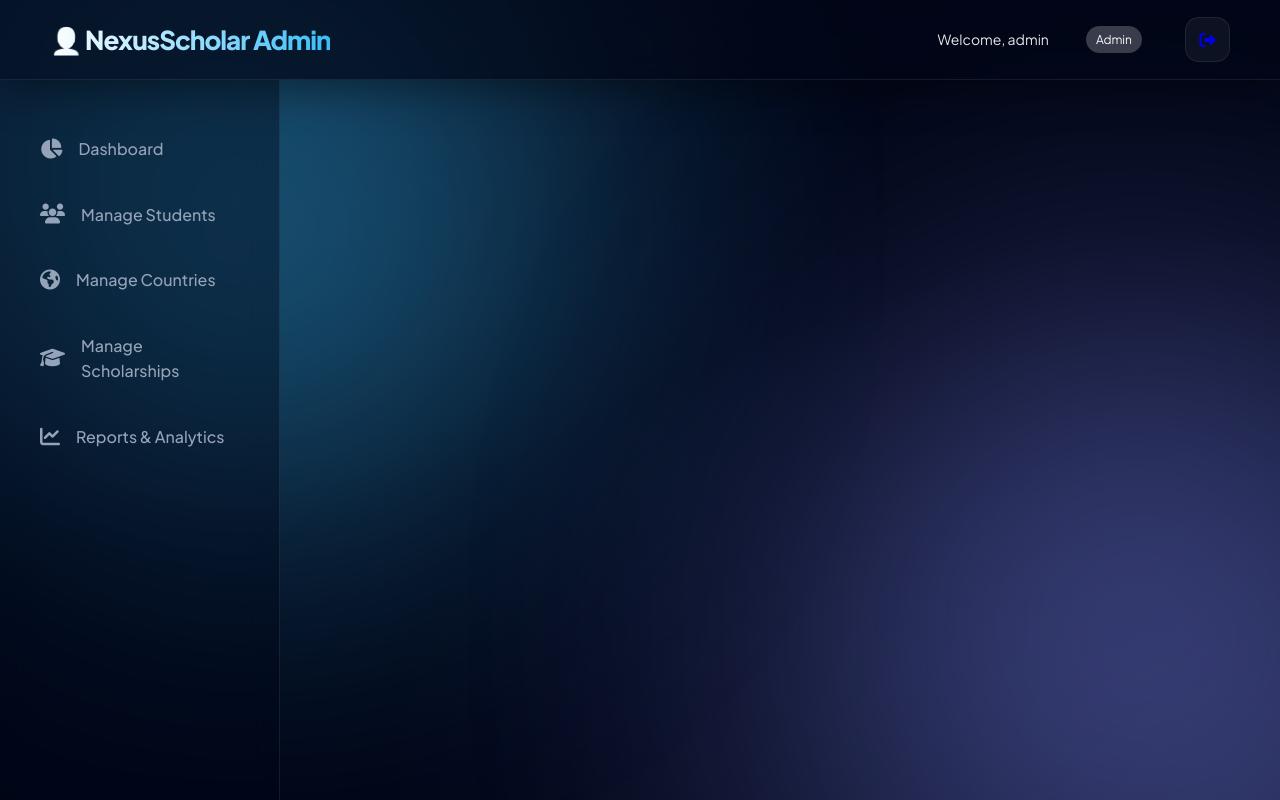
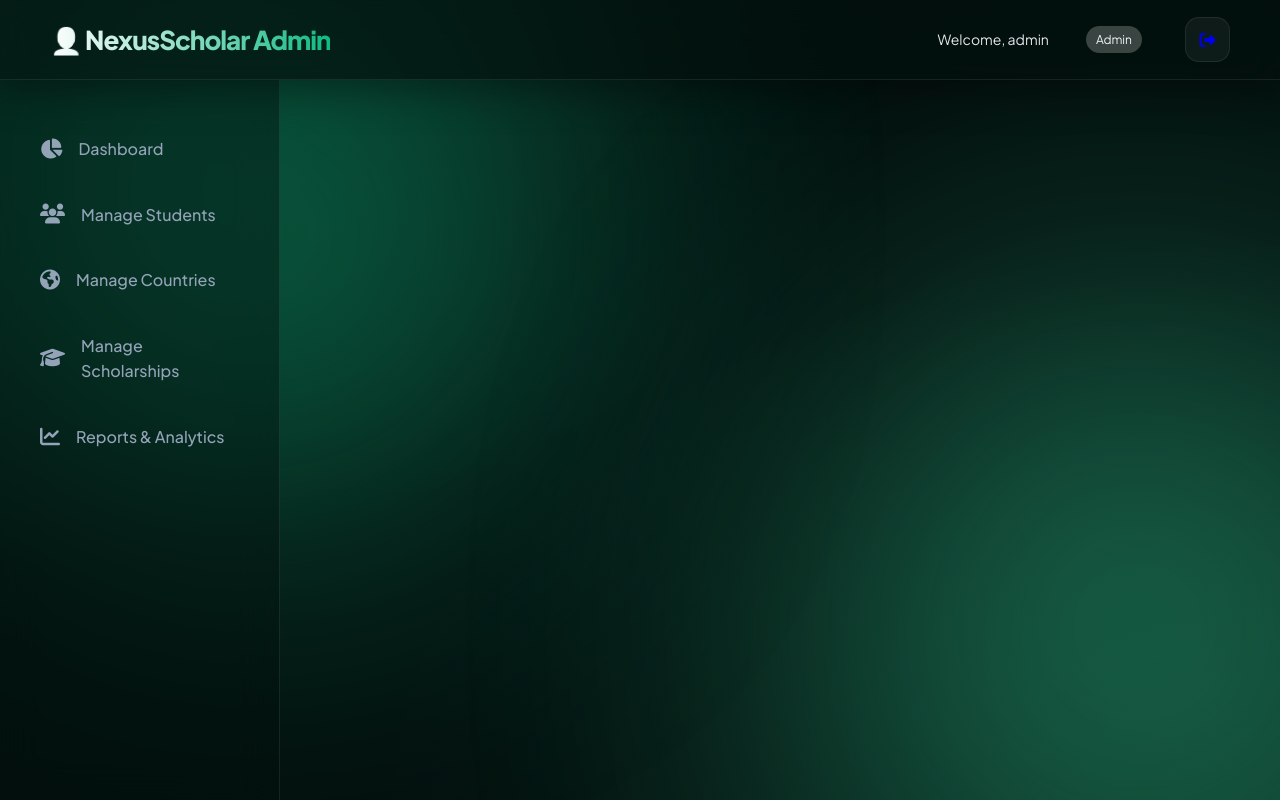
Before and after one commit to jarifovi/Study.NexusScholar, a PHP site: page /admin_header.php in a window 1280 px wide. Run offline with PHP 8.4, Linux system fonts and the light colour scheme.

Commit message:
UI Color Overhaul: Switched to Modern Deep Emerald & Slate theme

```diff
--- a/assets/style.css
+++ b/assets/style.css
@@ -1,27 +1,27 @@
 @import url('https://fonts.googleapis.com/css2?family=Outfit:wght@300;400;500;600;700;800&family=Plus+Jakarta+Sans:wght@300;400;500;600;700;800&display=swap');
 
 :root {
-    /* Color Palette - Deep Premium Theme */
-    --primary: #38bdf8;
-    --primary-glow: rgba(56, 189, 248, 0.4);
-    --secondary: #818cf8;
-    --accent: #c084fc;
-    --success: #10b981;
+    /* Color Palette - Modern Emerald & Slate Theme */
+    --primary: #10b981;
+    --primary-glow: rgba(16, 185, 129, 0.4);
+    --secondary: #34d399;
+    --accent: #fbbf24;
+    --success: #059669;
     --warning: #f59e0b;
     --danger: #ef4444;
 
     /* Backgrounds */
-    --bg-dark: #020617;
-    --bg-card: rgba(15, 23, 42, 0.6);
-    --bg-card-hover: rgba(30, 41, 59, 0.7);
+    --bg-dark: #04100e;
+    --bg-card: rgba(13, 28, 25, 0.6);
+    --bg-card-hover: rgba(20, 45, 40, 0.7);
 
     /* Borders & Glass */
     --border-glass: rgba(255, 255, 255, 0.08);
     --border-glass-bright: rgba(255, 255, 255, 0.15);
-    --glass-blur: blur(16px);
+    --glass-blur: blur(20px);
 
     /* Text */
-    --text-main: #f8fafc;
+    --text-main: #f1f5f9;
     --text-muted: #94a3b8;
     --text-dim: #64748b;
 
@@ -44,8 +44,8 @@ html {
 body {
     background-color: var(--bg-dark);
     background-image:
-        radial-gradient(at 0% 0%, rgba(56, 189, 248, 0.15) 0px, transparent 50%),
-        radial-gradient(at 100% 100%, rgba(129, 140, 248, 0.15) 0px, transparent 50%);
+        radial-gradient(at 0% 0%, rgba(16, 185, 129, 0.15) 0px, transparent 50%),
+        radial-gradient(at 100% 100%, rgba(52, 211, 153, 0.1) 0px, transparent 50%);
     background-attachment: fixed;
     min-height: 100vh;
     color: var(--text-main);
@@ -108,7 +108,7 @@ body {
 .navbar {
     width: 100%;
     height: 80px;
-    background: rgba(2, 6, 23, 0.7);
+    background: rgba(4, 16, 14, 0.7);
     backdrop-filter: var(--glass-blur);
     -webkit-backdrop-filter: var(--glass-blur);
     border-bottom: 1px solid var(--border-glass);
@@ -180,7 +180,7 @@ body {
 /* Sidebar Styling */
 .sidebar {
     width: 280px;
-    background: rgba(2, 6, 23, 0.4);
+    background: rgba(4, 16, 14, 0.4);
     backdrop-filter: var(--glass-blur);
     border-right: 1px solid var(--border-glass);
     position: fixed;
```
